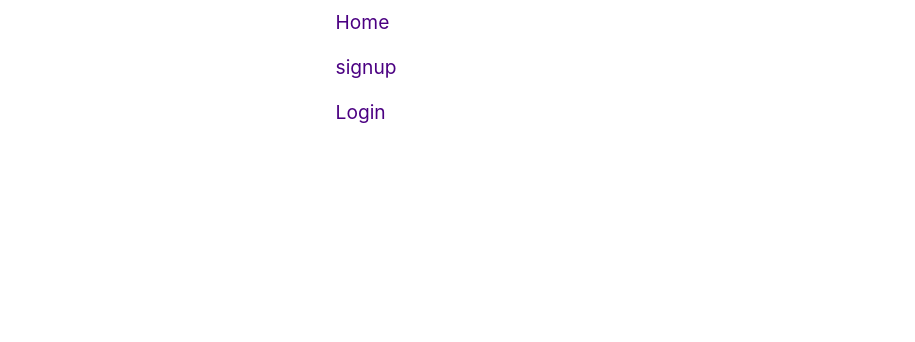
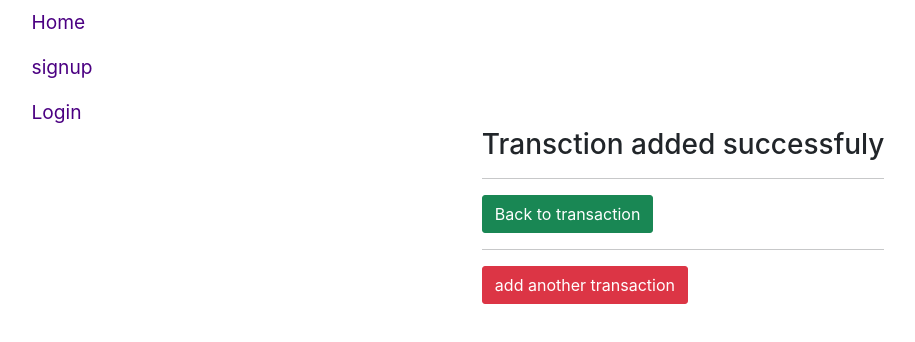
Before and after one commit to AmiraFarah/Budget-Tracker-fronend, a React (Create React App) app: page /transactions/success in a window 1280 px wide. Shown: the top 342 px of the page, without its empty margins (190-1105 px from the left). Built offline with nearby package versions, Linux system fonts and the light colour scheme; no server answers.

Commit message:
everything good except turning from acount to acount

```diff
--- /dev/null
+++ b/src/components/LoginSuccess/LoginSuccess.jsx
@@ -0,0 +1,37 @@
+
+import { useNavigate, useLocation } from 'react-router-dom';
+import { useState, useEffect } from 'react';
+import * as userService from '../../utilities/users-service'
+
+
+const LoginSuccess = (state) => {
+
+    const navigate = useNavigate()
+    const location = useLocation()
+    const id=location.state
+    const [user,setUser] = useState({
+      income:1,
+      expences :1,
+      balance :1
+    })
+    useEffect(() => {
+        (async () => {
+            const userN= await userService.anotherUser(id)
+            setUser(userN.data)
+            // console.log(userr,'user at first')
+        })()
+    }, [])
+    console.log(user,'another user')
+    const handleSubmit = async ()=>{
+
+        navigate('/transactions')
+    }
+    return (
+        <div>
+            You loged in successfuly
+            <button onClick={handleSubmit}> Check history</button>
+        </div>
+    );
+}
+
+export default LoginSuccess;
--- /dev/null
+++ b/src/components/Success/Success.jsx
@@ -0,0 +1,35 @@
+import { useNavigate } from "react-router-dom";
+import { userOmg } from "../../utilities/users-service";
+import { useState, useEffect } from "react";
+
+const Success = () => {
+
+    const navigate = useNavigate()
+    const [user,setUser] =useState({})
+
+    useEffect(() => {
+        (async () => {
+
+            const userN = await userOmg()
+            setUser(userN.data)
+        })()
+    }, [])
+
+ const    handleClick=()=>{
+       navigate('/transactions')
+    }
+
+
+
+    return (
+        <div className="success">
+           <h3>Transction added successfuly </h3>
+           <hr />
+        <button className="btn btn-success" onClick={handleClick}> Back to transaction</button>
+<hr />
+<button className="btn btn-danger" onClick={()=>navigate('/transactions/create')}>add another transaction</button>
+                    </div>
+    );
+}
+
+export default Success;
--- a/src/pages/App/App.css
+++ b/src/pages/App/App.css
@@ -129,6 +129,11 @@ background-color: rgb(220,20,60);
   width:fit-content;
   background-color: rgb(78, 78, 176);
 }
+.success{
+  margin-top: 10%;
+  width: fit-content;
+  height: fit-content;
+}
 .img{
 height: 30%;
   width:30%;
--- a/src/pages/App/App.jsx
+++ b/src/pages/App/App.jsx
@@ -6,6 +6,8 @@ import Show from '../../components/Show/Show'
 import Deleted from '../../components/Deleted/Deleted'
 import Signup from '../../components/Signup/Signup'
 import Datee from '../../components/Datee/Datee'
+import Success from '../../components/Success/Success';
+import LoginSuccess from '../../components/LoginSuccess/LoginSuccess'
 
 
 //pages
@@ -43,6 +45,8 @@ function App() {
      <Route path='/signup' element={<Signup setUser={setUser}/>}></Route>
      <Route path='/welcome' element={<Welcome/>}> </Route>
  <Route path='/transactions/date' element={<Datee/>}> </Route>
+ <Route path='transactions/success' element={<Success/>}></Route>
+ <Route path='/transactions/loginSuccess' element={<LoginSuccess/>}></Route>
       </Routes>
 
 
--- a/src/pages/CreateTransaction/CreateTransaction.jsx
+++ b/src/pages/CreateTransaction/CreateTransaction.jsx
@@ -31,6 +31,8 @@ const CreateTransaction = () => {
             [e.target.name]: e.target.value
         })
     }
+    //===============================================
+
    const handle =(e)=>{
 const d=e.target.value
 newTransaction.trans_type=d
@@ -49,9 +51,15 @@ let newExpences=userr.expences
          }
          newB = newIncome - newExpences
          userService.updateUserBalance(newB,newIncome,newExpences)
+
+
+
 // ineed something code to update the user balance before vavigate to trans
 //====================================
-         navigate('/transactions')
+        // 3333 old navigate('/transactions')
+
+        //===========888888888888
+        navigate('/transactions/success')
     }
 
 
--- a/src/pages/Login/Login.jsx
+++ b/src/pages/Login/Login.jsx
@@ -1,6 +1,6 @@
 import { useState } from 'react'
-import {useNavigate} from 'react-router-dom'
-import {login} from '../../utilities/users-service'
+import { useNavigate } from 'react-router-dom'
+import { login } from '../../utilities/users-service'
 
 
 const Login = ({ setUser }) => {
@@ -17,22 +17,24 @@ const Login = ({ setUser }) => {
     }
 
 
-    const handleSubmit =  async (e)=>{
+    const handleSubmit = async (e) => {
         e.preventDefault()
         try {
             const user = await login(credentials)
             // once we get our user back updATE our app.js
-    //user state woth the user's email or firstName
+            //user state with the user's email or firstName
             if (user) {
-        setUser( user)
+                setUser(user)
                 // redirect to transaction page after successfull login
-        navigate('/transactions',{state:user})
-    } else { throw new Error}
+                navigate('/transactions/loginSuccess',{state :user._id})
+            } else { throw new Error }
 
         } catch (e) {
             setMessage('Login failed try again')
         }
     }
+
+
     return (
 
 
@@ -68,7 +70,7 @@ try {
                 &nbsp;&nbsp;&nbsp;&nbsp;&nbsp;&nbsp;&nbsp;&nbsp;
                 &nbsp;&nbsp;&nbsp;&nbsp;&nbsp;&nbsp;&nbsp;&nbsp;
                 &nbsp;&nbsp;&nbsp;&nbsp;&nbsp;&nbsp;&nbsp;&nbsp;
-                &nbsp;&nbsp;&nbsp;&nbsp;&nbsp;&nbsp;&nbsp;&nbsp;&nbsp;   <button type="submit" className="btn btn-primary ">  Submit</button>
+                &nbsp;&nbsp;&nbsp;&nbsp;&nbsp;&nbsp;&nbsp;&nbsp;&nbsp;   <button type="submit" className="btn btn-primary ">  Login</button>
             </form>
         </div>
 
--- a/src/pages/Transactions/Transactions.jsx
+++ b/src/pages/Transactions/Transactions.jsx
@@ -31,7 +31,6 @@ const Transactions = () => {
     })
     useEffect(() => {
         (async () => {
-
             const userN = await userOmg()
             setUser(userN.data)
         })()
--- a/src/utilities/users-service.js
+++ b/src/utilities/users-service.js
@@ -45,6 +45,16 @@ const id = getUserId()
 export const logOut = ()=>{
    localStorage.removeItem('token')
 
+}
+export const anotherUser= async (iid)=>{
+   try {
+      const res = await axios.get(BASE_URL+'/'+iid)
+      return res
+
+   } catch (e) {
+      console.log(e)
+
+   }
 }
 
 export const userOmg = async ()=>{
```
Lines whose indentation alone changed are shown as unchanged.
